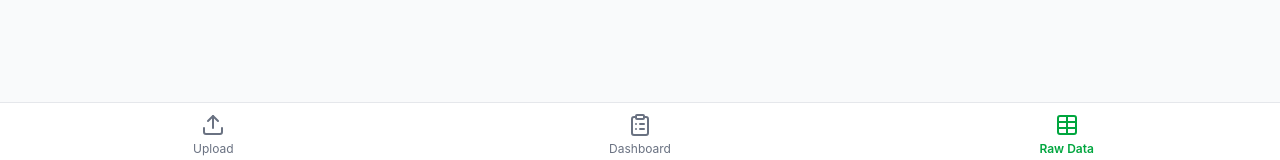
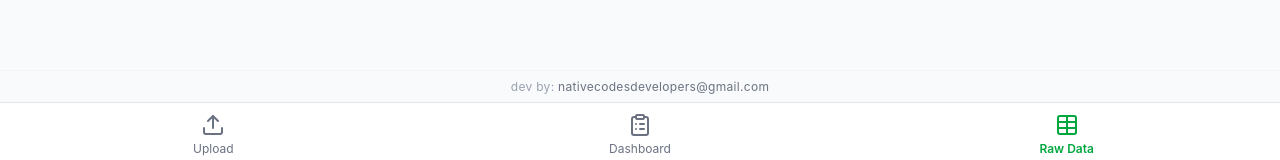
Before and after one commit to baristamcdough-hash/Lpoautobit, a React (Vite) app in the folder client/: page /raw-data in a window 1280 px wide. Shown: the part 633-793 px from the top of the page. Built offline with nearby package versions, Linux system fonts and the light colour scheme; no server answers.

Commit message:
feat: add developer credit footer attribution
Co-authored-by: baristamcdough-hash <283478900+baristamcdough-hash@users.noreply.github.com>

```diff
--- a/client/src/App.tsx
+++ b/client/src/App.tsx
@@ -1,6 +1,7 @@
 import { BrowserRouter, Routes, Route, Navigate } from 'react-router-dom';
 import Header from './components/Header';
 import BottomNav from './components/BottomNav';
+import FooterCredit from './components/FooterCredit';
 import UploadPage from './pages/Upload';
 import Dashboard from './pages/Dashboard';
 import RawData from './pages/RawData';
@@ -10,7 +11,7 @@ export default function App() {
     <BrowserRouter>
       <div className="min-h-screen flex flex-col">
         <Header />
-        <main className="flex-1 pt-16 pb-20">
+        <main className="flex-1 pt-16 pb-28">
           <Routes>
             <Route path="/" element={<Navigate to="/dashboard" replace />} />
             <Route path="/upload" element={<UploadPage />} />
@@ -18,6 +19,7 @@ export default function App() {
             <Route path="/raw-data" element={<RawData />} />
           </Routes>
         </main>
+        <FooterCredit />
         <BottomNav />
       </div>
     </BrowserRouter>
--- /dev/null
+++ b/client/src/components/FooterCredit.tsx
@@ -0,0 +1,15 @@
+export default function FooterCredit() {
+  return (
+    <footer className="fixed bottom-16 left-0 right-0 z-40 bg-gray-50 border-t border-gray-100 py-2">
+      <p className="text-center text-xs text-gray-400 tracking-wide">
+        dev by:{' '}
+        <a
+          href="mailto:nativecodesdevelopers@gmail.com"
+          className="text-gray-500 hover:text-green-600 transition-colors"
+        >
+          nativecodesdevelopers@gmail.com
+        </a>
+      </p>
+    </footer>
+  );
+}
```
